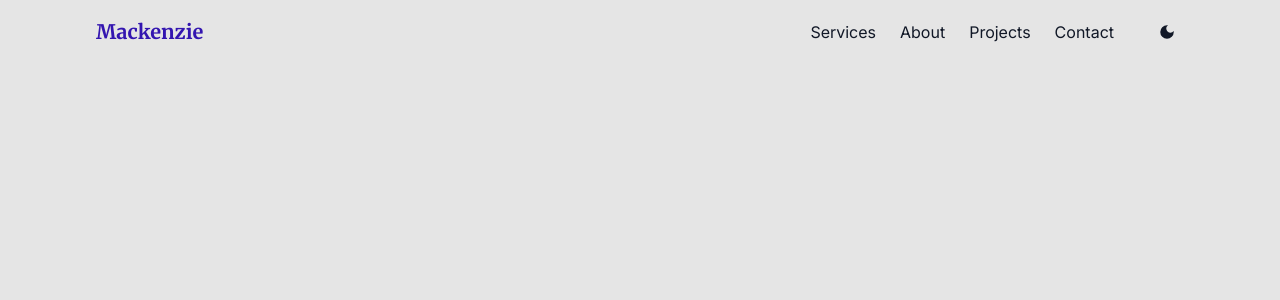
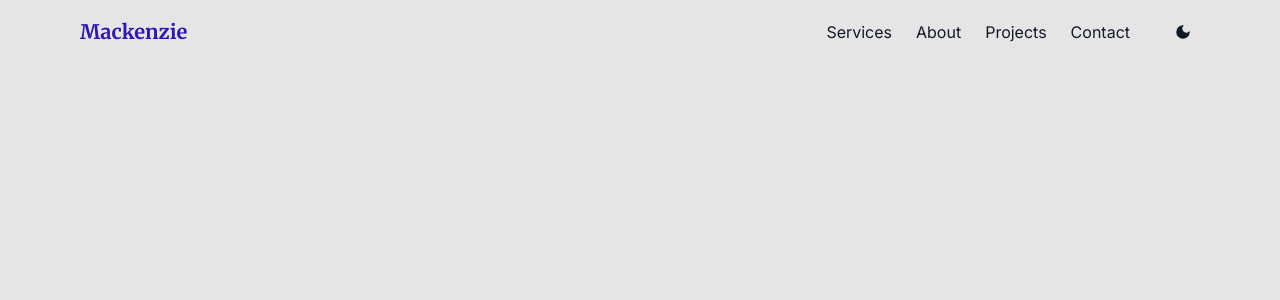
Before and after one commit to nckmackenzie/portfolio, a React (Vite) app: page / in a window 1280 px wide. Shown: the top 300 px of the page. Built offline with nearby package versions, Linux system fonts and the light colour scheme.

Commit message:
remove padding on x-axis fon header

```diff
--- a/src/components/layout/Navigation.jsx
+++ b/src/components/layout/Navigation.jsx
@@ -8,7 +8,7 @@ import NavItem from './NavItem';
 function Navigation() {
   const { textClr, isDarkMode, toogleTheme } = useTheme();
   return (
-    <header className="py-2 lg:p-4 flex items-center justify-between">
+    <header className="py-2 lg:py-4 flex items-center justify-between">
       <Link to="/">
         <h2
           className={`font-headings ${
```
